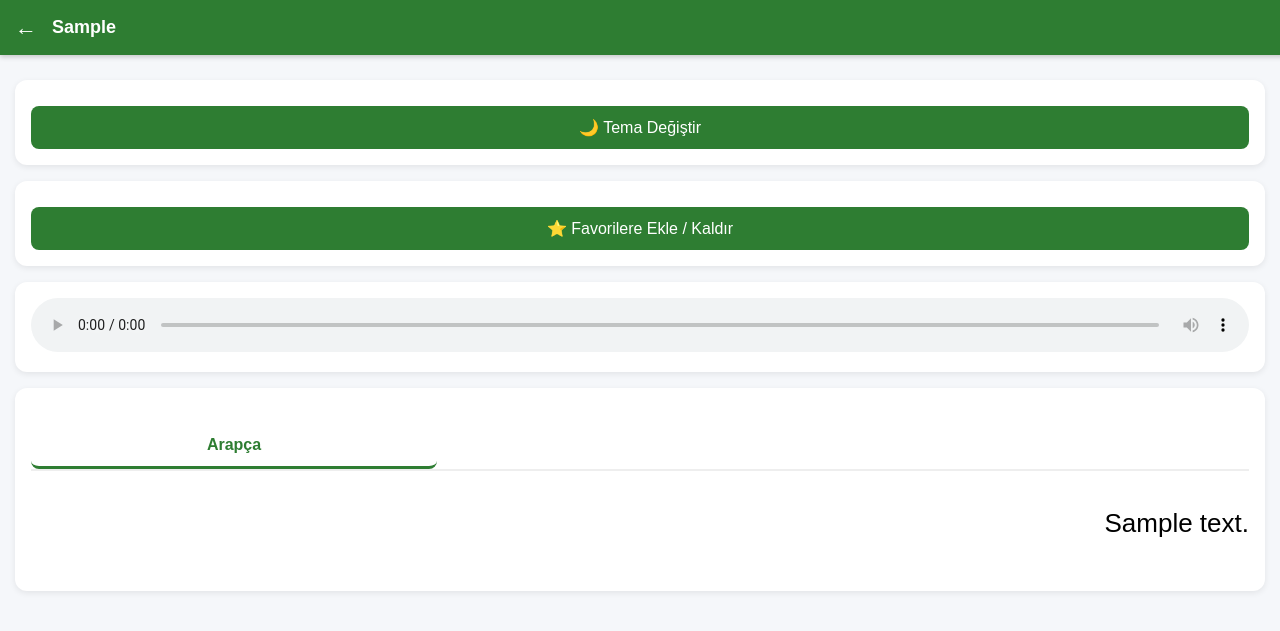
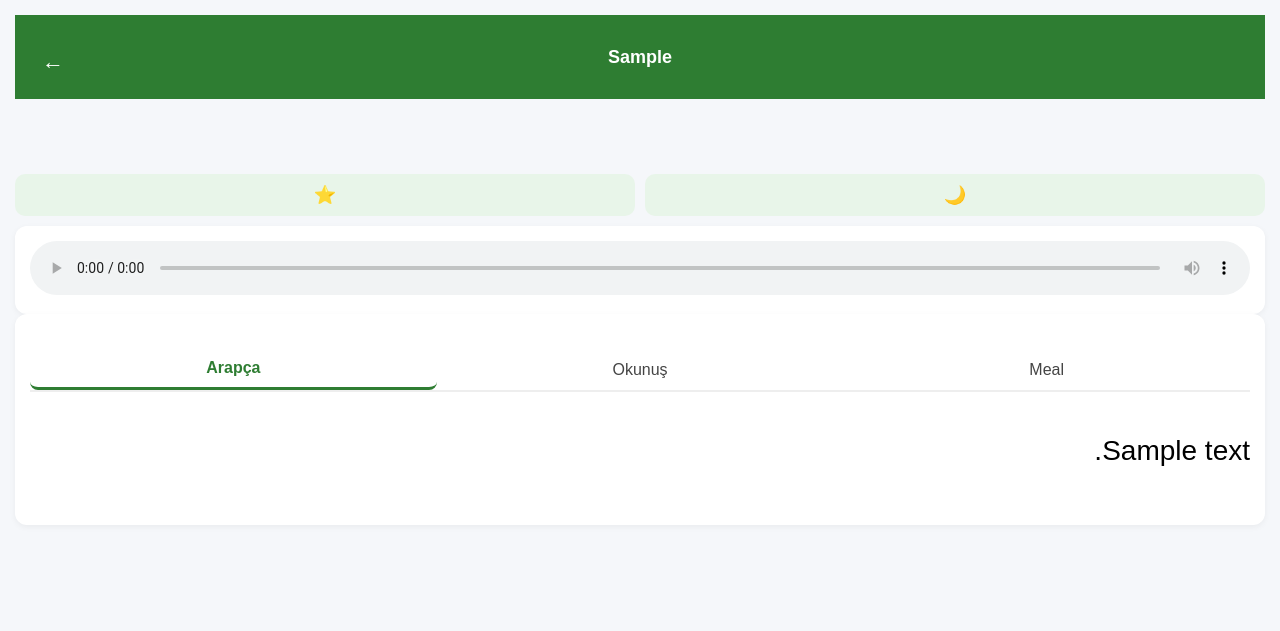
Before and after one commit to hayzen60/kuran_app, a Flask app: template templates/sure.html in a window 1280 px wide. Shown: the top 631 px of the page. Run offline with Flask 3, Linux system fonts and the light colour scheme; the template is opened without the code that fills it: most values are stand-ins (such as "Sample title", 1, 10 or a date in 2020).

Commit message:
tab system added

```diff
--- a/app.py
+++ b/app.py
@@ -1,7 +1,15 @@
 from flask import Flask, request, render_template
 import requests
+import json
+import os
 
 app = Flask(__name__)
+
+# JSON yükle (OFFLINE VERİ)
+DATA_PATH = os.path.join("data", "sureler.json")
+
+with open(DATA_PATH, "r", encoding="utf-8") as f:
+    SURELER = json.load(f)
 
 sureler = {
     "1": "Fatiha",
@@ -30,44 +38,65 @@
     return render_template("sureler.html", sureler=sureler)
 
 @app.route("/sure")
-def get_sure():
+def sure():
     query = request.args.get("query")
 
     if not query:
-        return "Sure giriniz"
+        return "Sure bulunamadı"
 
-    query = query.lower().strip()
+    query = str(query).strip()
 
-    if query.isdigit():
-        sure_id = query
+    # Sure adı offline JSON'dan
+    if query in SURELER:
+        sure_name = SURELER[query]["name"]
     else:
-        if query in sureler:
-            sure_id = sureler[query]
-        else:
-            return "Sure bulunamadı"
+        return f"Sure bulunamadı: {query}"
 
-    arabic_url = f"https://api.alquran.cloud/v1/surah/{sure_id}/ar"
-    turkish_url = f"https://api.alquran.cloud/v1/surah/{sure_id}/tr.diyanet"
-    translit_url = f"https://api.alquran.cloud/v1/surah/{sure_id}/en.transliteration"
-
-    arabic_data = requests.get(arabic_url).json()
-    turkish_data = requests.get(turkish_url).json()
-    translit_data = requests.get(translit_url).json()
-
-    sure_adi = arabic_data["data"]["englishName"]
-    arabic_ayahs = arabic_data["data"]["ayahs"]
-    turkish_ayahs = turkish_data["data"]["ayahs"]
-    translit_ayahs = translit_data["data"]["ayahs"]
-
-    arabic_text = " ".join([a["text"] for a in arabic_ayahs])
-    turkish_text = " ".join([t["text"] for t in turkish_ayahs])
-    translit_text = " ".join([tr["text"] for tr in translit_ayahs])
-
-    audio_url = f"https://cdn.islamic.network/quran/audio-surah/128/ar.alafasy/{sure_id}.mp3"
+    # Eğer JSON'da tam metin varsa → offline kullan
+    if "arabic" in SURELER[query]:
+        sure_data = SURELER[query]
 
     return render_template(
         "sure.html",
-        sure_adi=sure_adi,
+        sure_adi=sure_name,
+        arabic_text=arabic_text,
+        translit_text=translit_text,
+        turkish_text=turkish_text,
+        audio_url=audio_url,
+        is_offline=is_offline
+    )
+
+    # Yoksa API'den çek (online)
+    # Önce offline durumunu varsayılan yap
+    is_offline = False
+
+    try:
+        arabic_url = f"https://api.alquran.cloud/v1/surah/{query}/ar"
+        turkish_url = f"https://api.alquran.cloud/v1/surah/{query}/tr.diyanet"
+        translit_url = f"https://api.alquran.cloud/v1/surah/{query}/en.transliteration"
+
+        arabic_data = requests.get(arabic_url, timeout=5).json()
+        turkish_data = requests.get(turkish_url, timeout=5).json()
+        translit_data = requests.get(translit_url, timeout=5).json()
+
+        arabic_text = " ".join([a["text"] for a in arabic_data["data"]["ayahs"]])
+        turkish_text = " ".join([t["text"] for t in turkish_data["data"]["ayahs"]])
+        translit_text = " ".join([tr["text"] for tr in translit_data["data"]["ayahs"]])
+
+        audio_url = f"https://cdn.islamic.network/quran/audio-surah/128/ar.alafasy/{query}.mp3"
+
+    except:
+        arabic_text = "İnternet bağlantısı yok"
+        turkish_text = ""
+        translit_text = ""
+        audio_url = None
+        is_offline = True
+
+
+
+    return render_template(
+        "sure.html",
+        sure_adi=sure_name,
         arabic_text=arabic_text,
         translit_text=translit_text,
         turkish_text=turkish_text,
--- a/static/script.js
+++ b/static/script.js
@@ -120,3 +120,11 @@
     document.getElementById(tabName).classList.add("active");
     event.currentTarget.classList.add("active");
 }
+
+function goBack() {
+    if (document.referrer && document.referrer !== "") {
+        window.history.back();
+    } else {
+        window.location.href = "/";
+    }
+}
--- a/static/style.css
+++ b/static/style.css
@@ -1,3 +1,35 @@
+/* ===== Temel Tema ===== */
+
+body {
+    background: #f5f7fa;
+    color: #222;
+}
+
+/* Tüm metinler */
+p, span, div {
+    color: inherit;
+}
+
+/* Arapça */
+.arabic {
+    font-size: 26px;
+    line-height: 2;
+    text-align: right;
+    color: #000;
+}
+
+/* Meal ve normal metin */
+.meal {
+    font-size: 16px;
+    line-height: 1.7;
+    color: #222;
+}
+
+body {
+    background: #f5f7fa;
+    color: #222;
+}
+
 body {
     font-family: Arial, sans-serif;
     background: #f5f7fa;
@@ -7,11 +39,10 @@
 
 /* Kart sistemi */
 .card {
-    background: white;
+    background: #ffffff;
     border-radius: 12px;
-    padding: 16px;
-    margin-bottom: 16px;
-    box-shadow: 0 2px 6px rgba(0,0,0,0.08);
+    padding: 15px;
+    box-shadow: 0 2px 6px rgba(0,0,0,0.05);
 }
 
 /* Butonlar */
@@ -28,9 +59,11 @@
 
 /* Arapça metin */
 .arabic {
-    font-size: 26px;
-    line-height: 2;
+    font-size: 28px;
+    line-height: 2.2;
     text-align: right;
+    direction: rtl;
+    color: #000 !important;
 }
 
 /* Meal */
@@ -42,33 +75,6 @@
 .content {
     display: none;
     margin-top: 10px;
-}
-
-.topbar {
-    position: fixed;
-    top: 0;
-    left: 0;
-    width: 100%;
-    height: 55px;
-    background: #2e7d32;
-    color: white;
-    display: flex;
-    align-items: center;
-    padding: 0 15px;
-    box-shadow: 0 2px 5px rgba(0,0,0,0.2);
-    z-index: 1000;
-}
-
-.topbar a {
-    color: white;
-    text-decoration: none;
-    font-size: 22px;
-    margin-right: 15px;
-}
-
-.topbar-title {
-    font-size: 18px;
-    font-weight: bold;
 }
 
 /* Sayfa içeriğini aşağı kaydır */
@@ -96,16 +102,49 @@
     margin-top: 10px;
 }
 
-/* Dark Mode */
+/* ===== Dark Mode ===== */
 
 body.dark {
     background: #121212;
     color: #e0e0e0;
 }
 
+/* Kart */
 body.dark .card {
     background: #1e1e1e;
-    box-shadow: none;
+}
+
+/* Normal metin */
+body.dark p,
+body.dark .meal {
+    color: #e0e0e0;
+}
+
+/* Arapça */
+body.dark .arabic {
+    color: #ffffff !important;
+}
+
+/* Tab butonları */
+body.dark .tab-button {
+    color: #cfcfcf;   /* Açık gri ama okunur */
+}
+
+body.dark .tab-button.active {
+    color: #4caf50;
+    border-bottom: 3px solid #4caf50;
+}
+
+.tab-button:hover {
+    color: #2e7d32;
+}
+
+body.dark .tab-button:hover {
+    color: #4caf50;
+}
+
+.tab-content {
+    color: inherit;
 }
 
 body.dark .app-header {
@@ -136,18 +175,19 @@
 }
 
 .tab-button {
-    flex: 1;
-    padding: 12px;
     background: none;
     border: none;
     font-size: 16px;
+    padding: 10px 15px;
     cursor: pointer;
+    color: #444;            /* Daha koyu gri */
+    font-weight: 500;
 }
 
 .tab-button.active {
+    color: #2e7d32;
     border-bottom: 3px solid #2e7d32;
-    font-weight: bold;
-    color: #2e7d32;
+    font-weight: 600;
 }
 
 .tab-content {
@@ -158,3 +198,112 @@
 .tab-content.active {
     display: block;
 }
+
+/* Action Bar */
+
+.action-bar {
+    display: flex;
+    justify-content: flex-end;
+    gap: 10px;
+    margin-bottom: 10px;
+}
+
+.icon-btn {
+    background: #e8f5e9;
+    border: none;
+    border-radius: 10px;
+    padding: 10px 14px;
+    font-size: 18px;
+    cursor: pointer;
+}
+
+.icon-btn:hover {
+    background: #c8e6c9;
+}
+
+/* Dark mode */
+
+body.dark .icon-btn {
+    background: #2a2a2a;
+    color: #fff;
+}
+
+body.dark .icon-btn:hover {
+    background: #3a3a3a;
+}
+
+.topbar {
+    background: #2e7d32;
+    color: white;
+    display: flex;
+    align-items: center;
+    justify-content: space-between;
+    padding: 12px 15px;
+}
+
+/* Sol alan */
+.topbar-left {
+    width: 40px;
+}
+
+/* Sağ alan (boş ama denge için gerekli) */
+.topbar-right {
+    width: 40px;
+}
+
+/* Başlık ortada */
+.topbar-title {
+    flex: 1;
+    text-align: center;
+    font-size: 18px;
+    font-weight: 600;
+}
+
+.topbar a {
+    color: white;
+    text-decoration: none;
+    font-size: 22px;
+    margin-right: 15px;
+}
+
+/* Geri butonu */
+.back-btn {
+    background: none;
+    border: none;
+    color: white;
+    font-size: 22px;
+    cursor: pointer;
+}
+
+/* Sayfa açılış animasyonu */
+
+body {
+    opacity: 0;
+    transform: translateY(10px);
+    animation: pageFade 0.35s ease forwards;
+}
+
+@keyframes pageFade {
+    to {
+        opacity: 1;
+        transform: translateY(0);
+    }
+}
+
+body.dark {
+    opacity: 0;
+    transform: translateY(10px);
+    animation: pageFade 0.35s ease forwards;
+}
+
+.offline-banner {
+    background: #ff9800;
+    color: white;
+    text-align: center;
+    padding: 8px;
+    font-size: 14px;
+}
+
+body.dark .offline-banner {
+    background: #e65100;
+}
--- a/templates/sure.html
+++ b/templates/sure.html
@@ -8,19 +8,32 @@
 <body>
 
 <div class="topbar">
-    <a href="/">←</a>
-    <div class="topbar-title">{{ sure_adi }}</div>
+    <div class="topbar-left">
+        <button class="back-btn" onclick="goBack()">←</button>
+    </div>
+
+    <div class="topbar-title">
+        {{ sure_adi }}
+    </div>
+
+    <div class="topbar-right"></div>
 </div>
+
+{% if is_offline %}
+<div class="offline-banner">
+    Çevrimdışı moddasınız. İçerik yüklenemedi.
+</div>
+{% endif %}
 
 <div class="content-wrapper">
 
-<div class="card">
-    <button onclick="toggleTheme()">🌙 Tema Değiştir</button>
-</div>
+<div class="action-bar">
+    <button class="icon-btn" onclick="toggleFavorite('{{ request.args.get('query') }}')">
+        ⭐
+    </button>
 
-<div class="card">
-    <button onclick="toggleFavorite('{{ request.args.get('query') }}')">
-        ⭐ Favorilere Ekle / Kaldır
+    <button class="icon-btn" onclick="toggleTheme()">
+        🌙
     </button>
 </div>
 
```
Also changed, not shown: data/sureler.json (added, +27 -0 lines).
